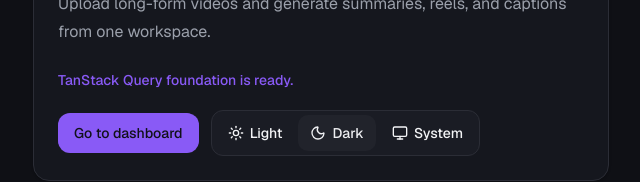
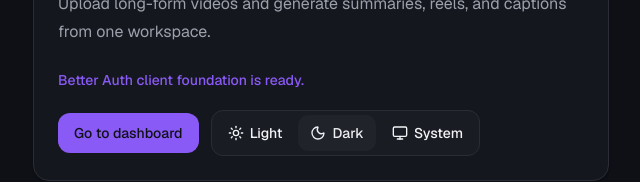
Before and after one commit to sminemb/repurposepro-frontend, a Next.js app: page / in a window 1280 px wide. Shown: the part 365-547 px from the top of the page, without its empty margins (319-959 px from the left). Built offline with nearby package versions, Linux system fonts and the light colour scheme.

Commit message:
feat: implement Better Auth client and update README with new phase details

```diff
--- a/package.json
+++ b/package.json
@@ -13,6 +13,7 @@
     "@radix-ui/react-label": "^2.1.9",
     "@radix-ui/react-slot": "^1.2.5",
     "@tanstack/react-query": "^5.101.0",
+    "better-auth": "^1.6.16",
     "class-variance-authority": "^0.7.1",
     "clsx": "^2.1.1",
     "lucide-react": "^1.17.0",
--- a/src/app/page.tsx
+++ b/src/app/page.tsx
@@ -29,7 +29,7 @@ export default function Home() {
         </CardHeader>
         <CardContent className="space-y-5">
           <p className="text-sm font-medium text-primary">
-            TanStack Query foundation is ready.
+            Better Auth client foundation is ready.
           </p>
           <div className="flex flex-wrap items-center gap-3">
             <Button asChild>
--- /dev/null
+++ b/src/lib/auth-client.ts
@@ -0,0 +1,12 @@
+import { createAuthClient } from "better-auth/react";
+
+import { API_BASE_URL } from "@/lib/constants";
+
+export const authClient = createAuthClient({
+  baseURL: API_BASE_URL,
+  fetchOptions: {
+    credentials: "include",
+  },
+});
+
+export const { signIn, signOut, signUp, useSession } = authClient;
--- /dev/null
+++ b/src/types/auth.ts
@@ -0,0 +1,4 @@
+import type { authClient } from "@/lib/auth-client";
+
+export type AuthSession = typeof authClient.$Infer.Session;
+export type AuthUser = AuthSession["user"];
```
Also changed, not shown: 2 other files (tests, documents, lock files or other folders).
